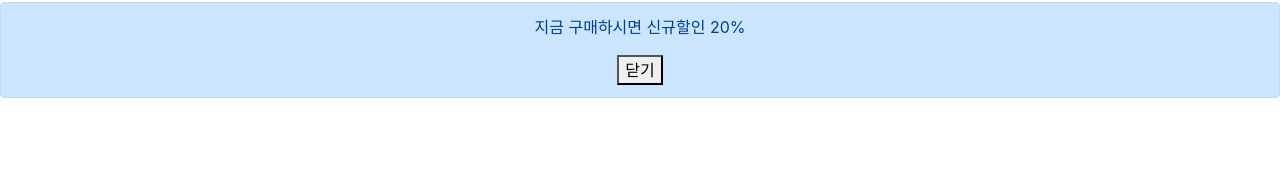
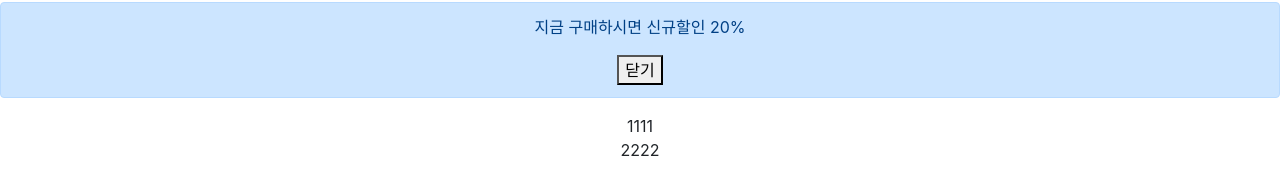
Before and after one commit to HongYeseul/CoddingApple_React, a React (Create React App) app in the folder shop/: page /cart in a window 1280 px wide. Shown: the part 230-424 px from the top of the page. Built offline with nearby package versions, Linux system fonts and the light colour scheme.

Commit message:
11- 성능잡기2. 쓸데없는 재렌더링을 막는 memo

```diff
--- a/shop/src/Cart.js
+++ b/shop/src/Cart.js
@@ -1,4 +1,4 @@
-import React from 'react';
+import React, {useEffect, memo} from 'react';
 import {Table} from 'react-bootstrap';
 import {connect} from 'react-redux';
 
@@ -38,9 +38,34 @@
             </div>
             : null
             }
+            <Parent 이름="예슬" 나이="20"/>
         </div>
     )
 }
+
+
+//props를 사용하여 예슬, 20이라는 데이터를 각각 child1, 2에 전달한다고 가정한다.
+//이 때 이름만 변경되거나 나이만 변경되는, 즉 둘 중 하나만 변경이 되더라도 모든 Child는 재렌더링이 일어난다.
+//이러한 재렌더링을 막기위해서는 memo()를 사용하면 된다. (= props 변경이 안된 컴포넌트는 재렌더링 하지말아주세요.)
+function Parent(props){
+    return (
+        <div>
+            <Child1 이름={props.이름}/>
+            <Child2 나이={props.나이}/>
+        </div>
+    )
+}
+
+function Child1(){
+    useEffect( ()=>{ console.log('렌더링됨1') } );
+    return <div>1111</div>
+}
+
+let Child2 = memo(function(){
+    useEffect( ()=>{ console.log('렌더링됨2') } );
+    return <div>2222</div>
+}) // 하지만 memo()로 감싼 컴포넌트는 재렌더링을 시키지 않으려고 기존 props와 바뀐 props를 비교하는 연산을 추가로 진행하므로 props가 크고 복잡하면 이 자체로도 부담이 될 수 있음을 참고로 알아두자.
+
 
 // 컴포넌트에서 store에 있는 state 쓰려면
 // 1. function 만들기
```
